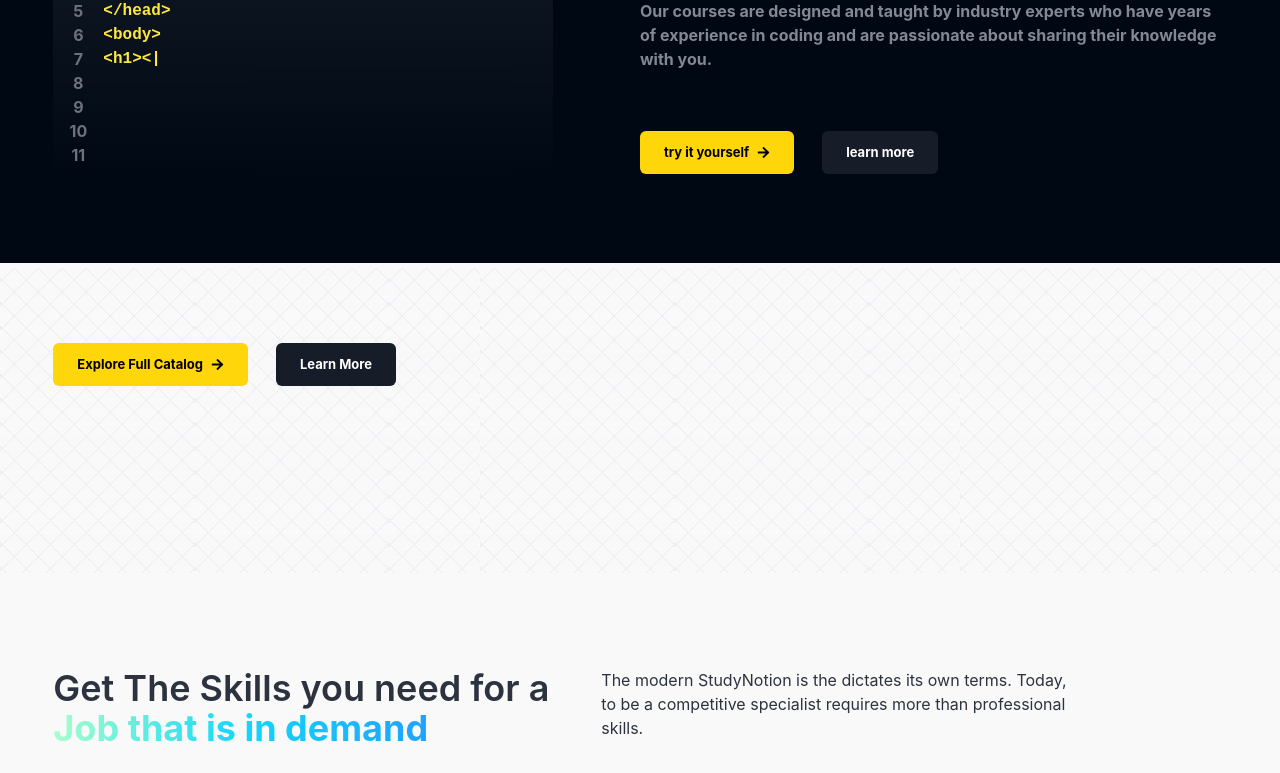
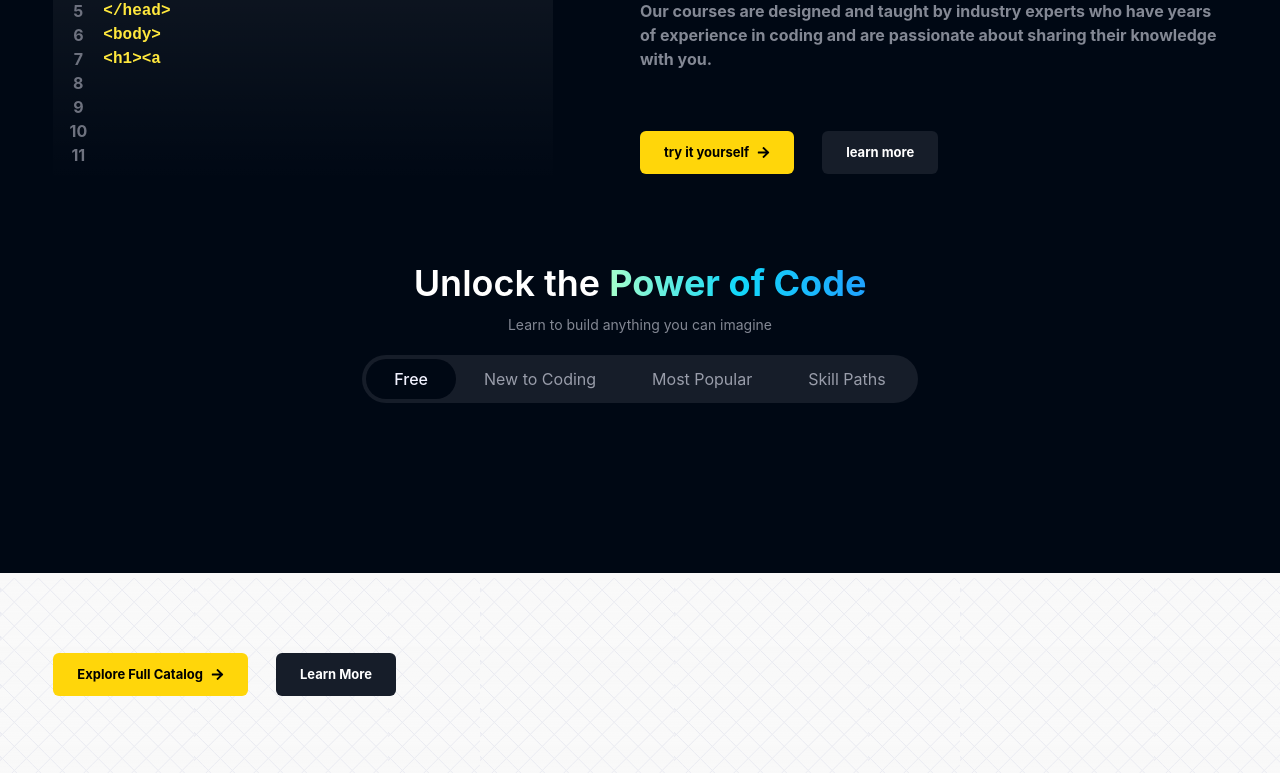
Before and after one commit to mayank2393/EduVation-Project, a React (Create React App) app: page / in a window 1280 px wide. Shown: the part 1193-1966 px from the top of the page. Built offline with nearby package versions, Linux system fonts and the light colour scheme.

Commit message:
Hero Section Work continues

```diff
--- a/src/components/core/HomePage/ExploreMore.jsx
+++ b/src/components/core/HomePage/ExploreMore.jsx
@@ -1,5 +1,6 @@
 import React, { useState } from 'react'
 import {HomePageExplore} from '../../../data/homepage-explore'
+import HighlightText from './HighlightText';
 const tabsName = [
     "Free",
     "New to Coding",
@@ -21,8 +22,56 @@ const ExploreMore = () => {
     }
   return (
     <div>
+        <div className='text-4xl font-semibold text-center '>Unlock the <HighlightText text={" Power of Code "} />
+        </div>
 
+        <p className='text-center text-richblack-300 text-sm text-[16px] mt-3'>
+        Learn to build anything you can imagine
+      </p>
+
+      <div className='mt-5 flex flex-row rounded-full bg-richblack-800 mb-5 border-richblack-100
+      px-1 py-1'>
+      {
+        tabsName.map( (element, index) => {
+            return (
+                <div
+                className={`text-[16px] flex flex-row items-center gap-2
+                ${element === currentTab
+                ? "bg-richblack-900 text-richblack-5 font-medium"
+                : "text-richblack-200" } rounded-full transition-all duration-200 cursor-pointer
+                hover:bg-richblack-900 hover:text-richblack-5 px-7 py-2`}
+                key={index}
+                onClick={() => setMyCards(element)}
+                >
+                    {element}
+                </div>
+            )
+        })
+      }
+
+      </div>
+
+      <div className='lg:h-[150px]'></div>
+
+      {/* course card ka group */}
+
+      {/* <div className='absolute flex flex-row gap-10 justify-between w-full'>
+        {
+            courses.map(  (element, index) => {
+                return (
+                    <CourseCard
+                    key={index}
+                    cardData = {element}
+                    currentCard = {currentCard}
+                    setCurrentCard = {setCurrentCard}
+                    />
+                )
+            } )
+        }
+      </div> */}
     </div>
+
+
   )
 }
 
```
